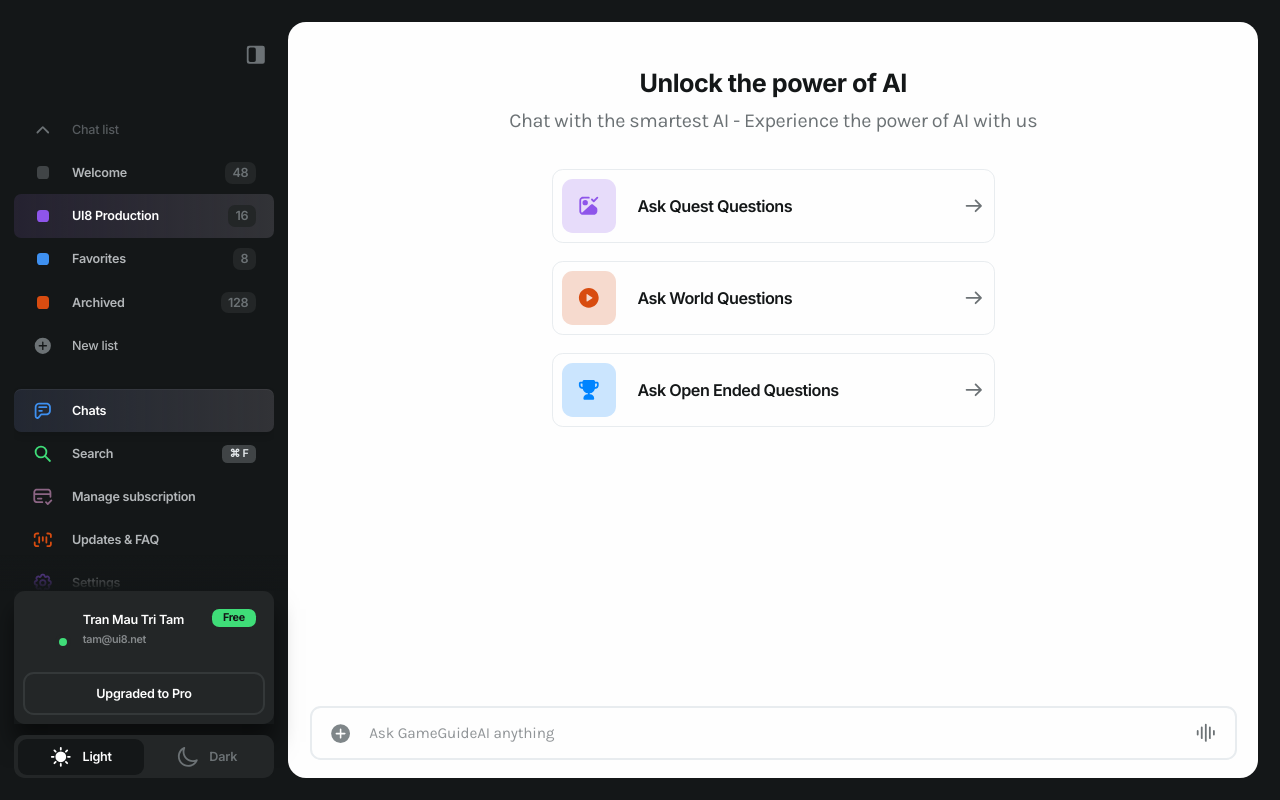
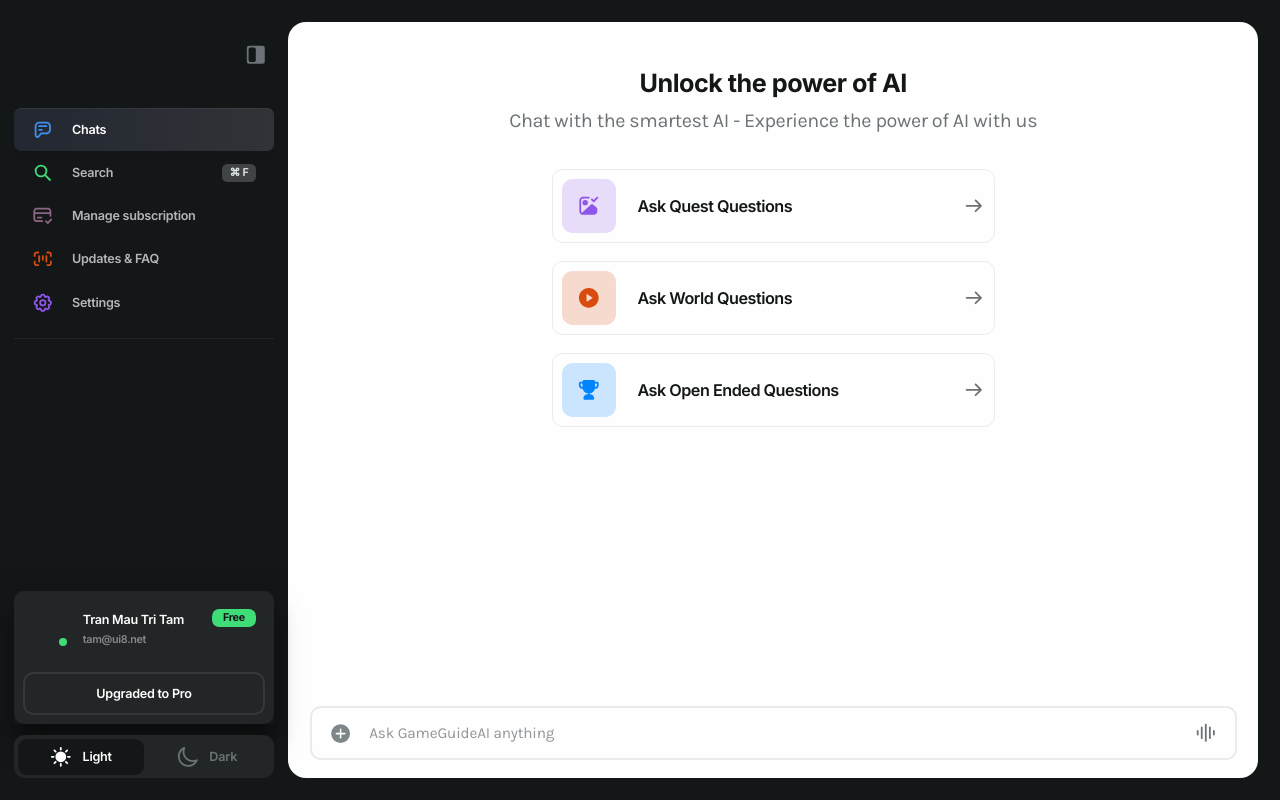
Before and after one commit to istvan-kreisz/GameGuideAI-frontend, a Next.js app: page / in a window 1280 px wide. Built offline with nearby package versions, Linux system fonts and the light colour scheme; what @rvxlab/tailwind-plugin-ios-full-height would draw is missing.

Commit message:
fix layout

```diff
--- a/components/LeftSidebar/LeftSideBar.tsx
+++ b/components/LeftSidebar/LeftSideBar.tsx
@@ -6,7 +6,6 @@ import Modal from "@/components/Modal/Modal";
 import Search from "@/components/Search/Search";
 import Settings from "@/components/Settings/Settings";
 import Navigation from "./Navigation/Navigation";
-import ChatList from "./ChatList/ChatList";
 import Profile from "./Profile/Progile";
 import ToggleTheme from "./ToggleTheme/ToggleTheme";
 
@@ -106,7 +105,6 @@ const LeftSidebar = ({
           </button>
         </div>
         <div className="grow overflow-y-auto scroll-smooth scrollbar-none">
-          <ChatList visible={value} items={chatList} />
           <Navigation visible={value} items={navigation} />
           <div
             className={`my-4 h-0.25 bg-n-6 ${
--- a/templates/ApplicationsPage/index.tsx
+++ b/templates/ApplicationsPage/index.tsx
@@ -1,6 +1,6 @@
 import { useState } from "react";
 import { useRouter } from "next/router";
-import Layout from "@/components/Layout/Burger/Burger";
+import Layout from "@/components/Layout/Layout/";
 import Icon from "@/components/Icon/Icon";
 import Application from "./Application";
 
--- a/templates/AudioGenerationPage/index.tsx
+++ b/templates/AudioGenerationPage/index.tsx
@@ -1,5 +1,5 @@
 import { useState } from "react";
-import Layout from "@/components/Layout/Burger/Burger";
+import Layout from "@/components/Layout/Layout/";
 import Chat from "@/components/Chat/Chat";
 import Message from "@/components/Message/Message";
 import Question from "@/components/Question/Question";
--- a/templates/CheckoutPage/index.tsx
+++ b/templates/CheckoutPage/index.tsx
@@ -1,4 +1,4 @@
-import Layout from "@/components/Layout/Burger/Burger";
+import Layout from "@/components/Layout/Layout/";
 import Details from "./Details";
 import Form from "./Form";
 
--- a/templates/CodeGenerationPage/index.tsx
+++ b/templates/CodeGenerationPage/index.tsx
@@ -1,5 +1,5 @@
 import { useState } from "react";
-import Layout from "@/components/Layout/Burger/Burger";
+import Layout from "@/components/Layout/Layout/";
 import Chat from "@/components/Chat/Chat";
 import Message from "@/components/Message/Message";
 import Question from "@/components/Question/Question";
--- a/templates/EducationFeedbackPage/index.tsx
+++ b/templates/EducationFeedbackPage/index.tsx
@@ -1,5 +1,5 @@
 import { useState } from "react";
-import Layout from "@/components/Layout/Burger/Burger";
+import Layout from "@/components/Layout/Layout/";
 import Chat from "@/components/Chat/Chat";
 import Message from "@/components/Message/Message";
 import Question from "@/components/Question/Question";
--- a/templates/GenerationSocialsPostPage/index.tsx
+++ b/templates/GenerationSocialsPostPage/index.tsx
@@ -1,5 +1,5 @@
 import { useState } from "react";
-import Layout from "@/components/Layout/Burger/Burger";
+import Layout from "@/components/Layout/Layout/";
 import Chat from "@/components/Chat/Chat";
 import Message from "@/components/Message/Message";
 import Question from "@/components/Question/Question";
--- a/templates/PhotoEditingPage/index.tsx
+++ b/templates/PhotoEditingPage/index.tsx
@@ -1,5 +1,5 @@
 import { useState } from "react";
-import Layout from "@/components/Layout/Burger/Burger";
+import Layout from "@/components/Layout/Layout/";
 import Chat from "@/components/Chat/Chat";
 import Message from "@/components/Message/Message";
 import Question from "@/components/Question/Question";
--- a/templates/ThanksPage/index.tsx
+++ b/templates/ThanksPage/index.tsx
@@ -1,5 +1,5 @@
 import Link from "next/link";
-import Layout from "@/components/Layout/Burger/Burger";
+import Layout from "@/components/Layout/Layout/";
 import Icon from "@/components/Icon/Icon";
 import Menu from "@/components/Menu/Menu";
 
--- a/templates/UpdatesAndFaqPage/index.tsx
+++ b/templates/UpdatesAndFaqPage/index.tsx
@@ -1,6 +1,6 @@
 import { Tab } from "@headlessui/react";
 import { useRouter } from "next/router";
-import Layout from "@/components/Layout/Burger/Burger";
+import Layout from "@/components/Layout/Layout";
 import Icon from "@/components/Icon/Icon";
 import Updates from "./Updates";
 import Faq from "./Faq";
--- a/templates/VideoGenerationPage/index.tsx
+++ b/templates/VideoGenerationPage/index.tsx
@@ -1,5 +1,5 @@
 import { useState } from "react";
-import Layout from "@/components/Layout/Burger/Burger";
+import Layout from "@/components/Layout/Layout/";
 import Chat from "@/components/Chat/Chat";
 import Message from "@/components/Message/Message";
 import Question from "@/components/Question/Question";
```
